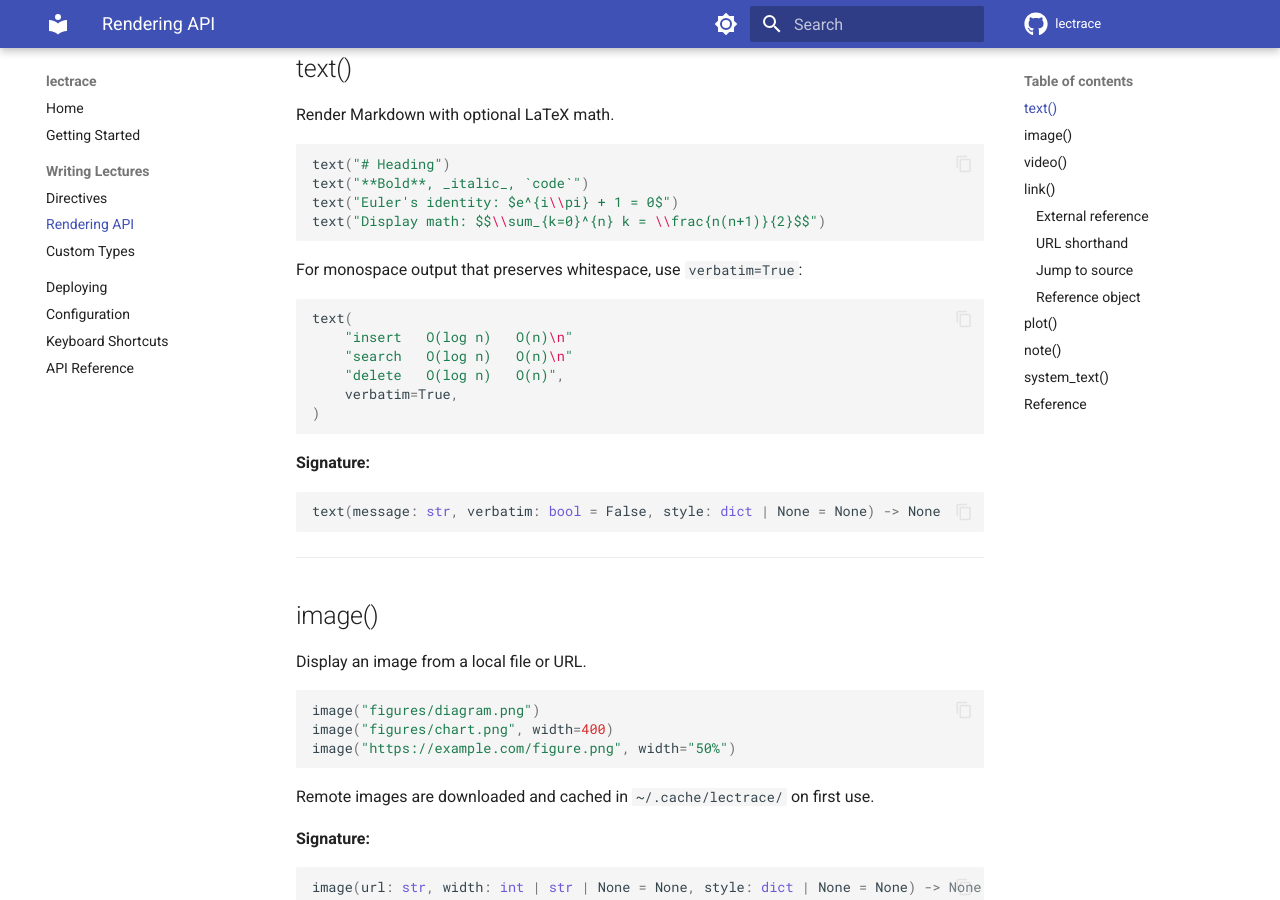
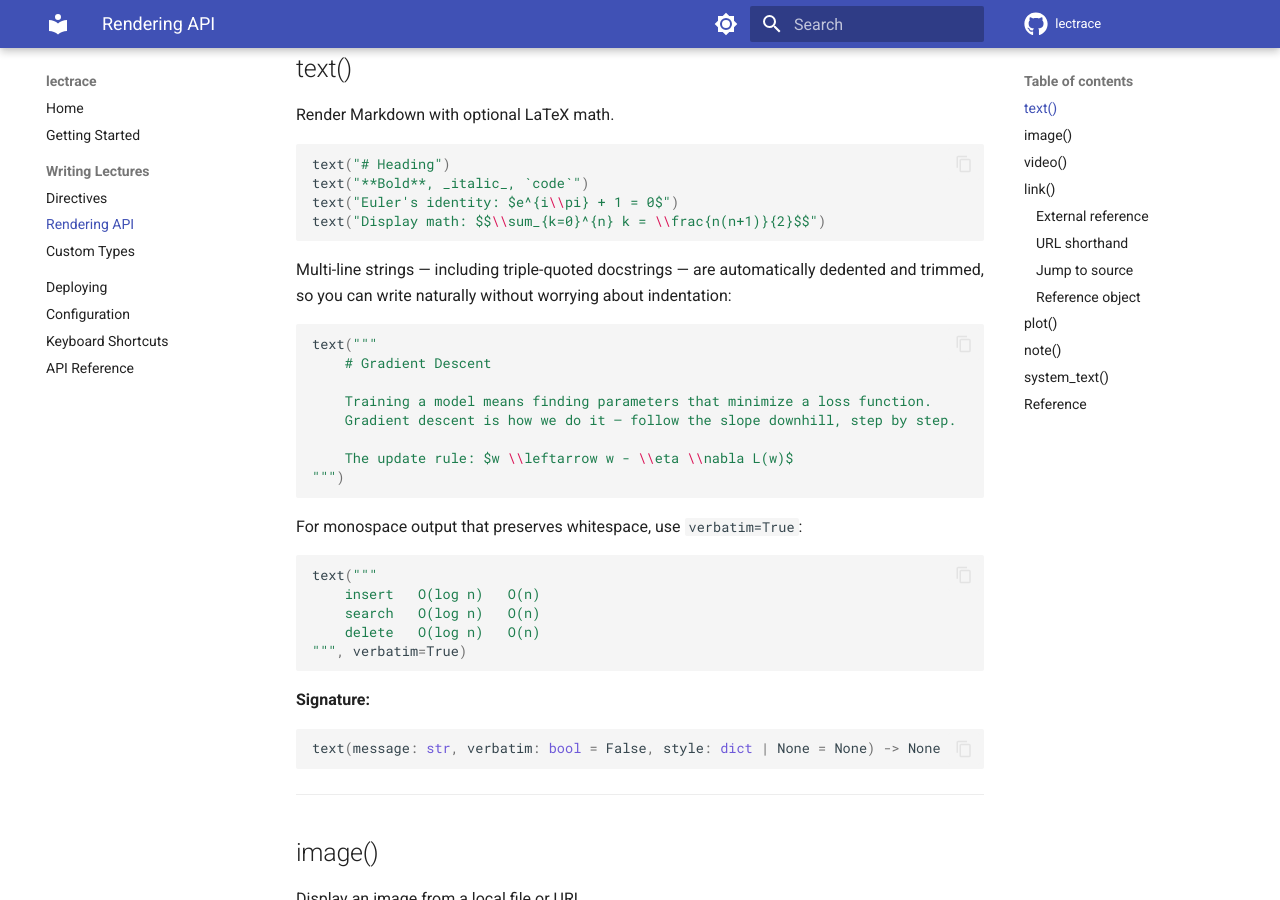
Before and after one commit to praisegee/lectrace, an MkDocs documentation site: the page built from docs/rendering-api.md, in a window 1280 px wide and 900 px high, scrolled down 343 px. Built offline with MkDocs 1.6.1 and Material for MkDocs 9.7.7, drawn with Linux system fonts in a browser that asks for light colours; comment, search, counter and statistics services are not loaded; some of the changed text lies outside the part shown.

Commit message:
fix multi-line text rendering and support docstrings

````diff
--- a/docs/rendering-api.md
+++ b/docs/rendering-api.md
@@ -21,15 +21,27 @@ text("Euler's identity: $e^{i\\pi} + 1 = 0$")
 text("Display math: $$\\sum_{k=0}^{n} k = \\frac{n(n+1)}{2}$$")
 ```
 
+Multi-line strings — including triple-quoted docstrings — are automatically dedented and trimmed, so you can write naturally without worrying about indentation:
+
+```python
+text("""
+    # Gradient Descent
+
+    Training a model means finding parameters that minimize a loss function.
+    Gradient descent is how we do it — follow the slope downhill, step by step.
+
+    The update rule: $w \\leftarrow w - \\eta \\nabla L(w)$
+""")
+```
+
 For monospace output that preserves whitespace, use `verbatim=True`:
 
 ```python
-text(
-    "insert   O(log n)   O(n)\n"
-    "search   O(log n)   O(n)\n"
-    "delete   O(log n)   O(n)",
-    verbatim=True,
-)
+text("""
+    insert   O(log n)   O(n)
+    search   O(log n)   O(n)
+    delete   O(log n)   O(n)
+""", verbatim=True)
 ```
 
 **Signature:**
@@ -175,9 +187,16 @@ Add a presenter annotation that appears beside the line when Notes mode is activ
 ```python
 values = [5, 3, 7, 1]  # @inspect values
 note("deliberately unsorted — worst case is sorted input")
+
+# or multi-line:
+note("""
+    This is the classic birthday paradox setup.
+    With 23 people, collision probability exceeds 50%.
+    Ask the audience to guess before revealing.
+""")
 ```
 
-Notes are hidden by default. They're intended for presenter context that would be distracting when students browse the lecture on their own.
+Notes are hidden by default. They're intended for presenter context that would be distracting when students browse the lecture on their own. Like `text()`, triple-quoted strings are dedented automatically.
 
 **Signature:**
 
````
Also changed, not shown: 2 other files.
